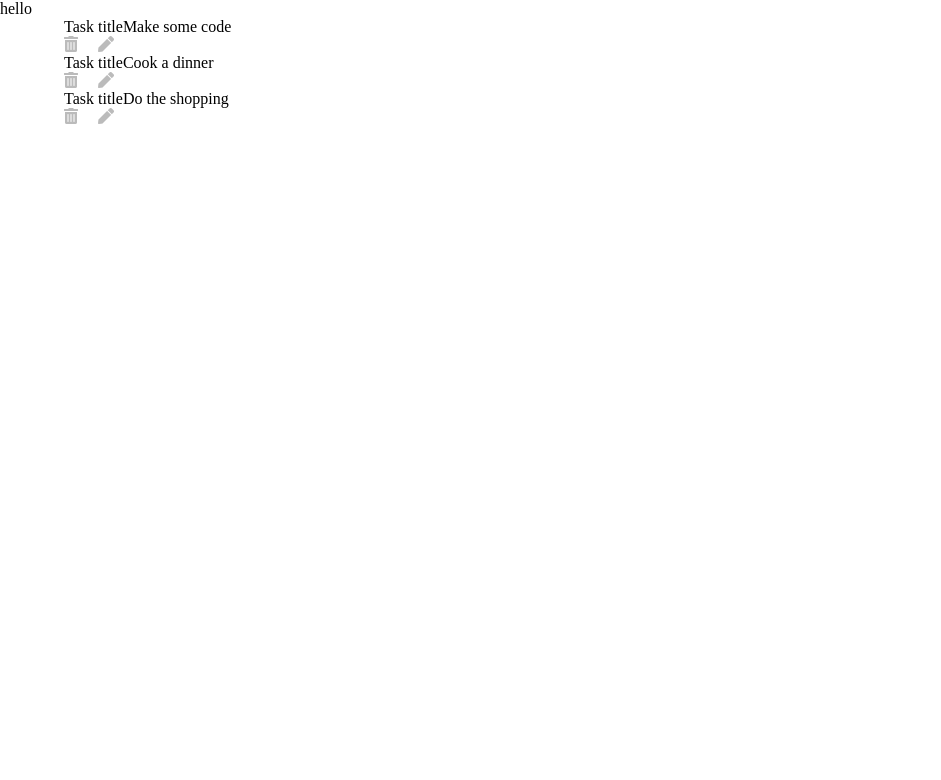
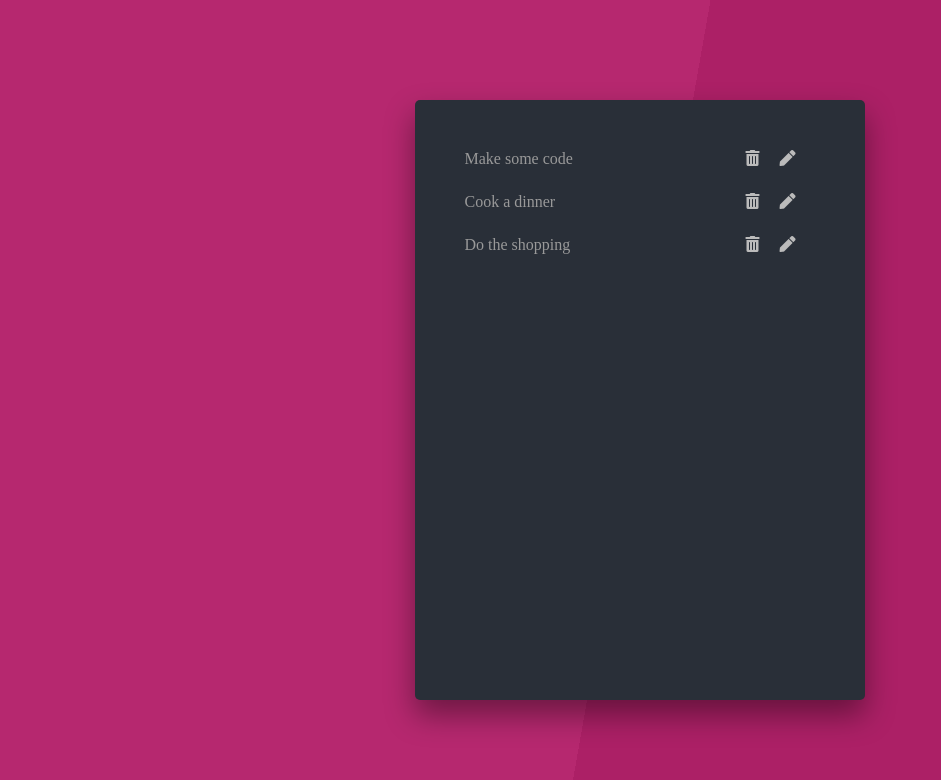
Before and after one commit to MakarCodes/task-manager-react-ts, a React (Create React App) app: page / in a window 1280 px wide. Shown: the top 780 px of the page, without its empty margins (0-941 px from the left). Built offline with nearby package versions, Linux system fonts and the light colour scheme.

Commit message:
Add simple styles and change task property name to title in initial object

```diff
--- a/src/App.tsx
+++ b/src/App.tsx
@@ -6,8 +6,13 @@ function App() {
   return (
     <div className='App'>
       <TaskListContextProvider>
-        hello
-        <TaskList />
+        <div className='container'>
+          <div className='app-wrapper'>
+            <div className='main'>
+              <TaskList />
+            </div>
+          </div>
+        </div>
       </TaskListContextProvider>
     </div>
   );
--- a/src/components/Task.tsx
+++ b/src/components/Task.tsx
@@ -4,8 +4,7 @@ type TaskPropsType = { taskText: string };
 
 const Task: React.FC<TaskPropsType> = ({ taskText }) => {
   return (
-    <li className='list-name'>
-      <span>Task title</span>
+    <li className='list-item'>
       <span>{taskText}</span>
       <div>
         <button className='btn-delete task-btn'>
--- a/src/components/TaskList.tsx
+++ b/src/components/TaskList.tsx
@@ -8,7 +8,7 @@ const TaskList: React.FC = () => {
     <React.Fragment>
       <ul className='list'>
         {tasks.map(task => {
-          return <Task taskText={task.task} key={task.id} />;
+          return <Task taskText={task.title} key={task.id} />;
         })}
       </ul>
     </React.Fragment>
--- a/src/context/TaskListContex.tsx
+++ b/src/context/TaskListContex.tsx
@@ -6,7 +6,7 @@ import React, { createContext, useState } from 'react';
 // }
 // type TaskListContextType = Array<ITask>;
 type ITask = {
-  task: string;
+  title: string;
   id: number;
 };
 interface TaskListContextType {
@@ -21,9 +21,9 @@ const TaskListContextProvider: React.FC<TaskListContextProviderProps> = ({
   children,
 }) => {
   const [tasks, setTasks] = useState([
-    { task: 'Make some code', id: 1 },
-    { task: 'Cook a dinner', id: 2 },
-    { task: 'Do the shopping', id: 3 },
+    { title: 'Make some code', id: 1 },
+    { title: 'Cook a dinner', id: 2 },
+    { title: 'Do the shopping', id: 3 },
   ]);
   return (
     <TaskListContext.Provider value={{ tasks }}>
```
